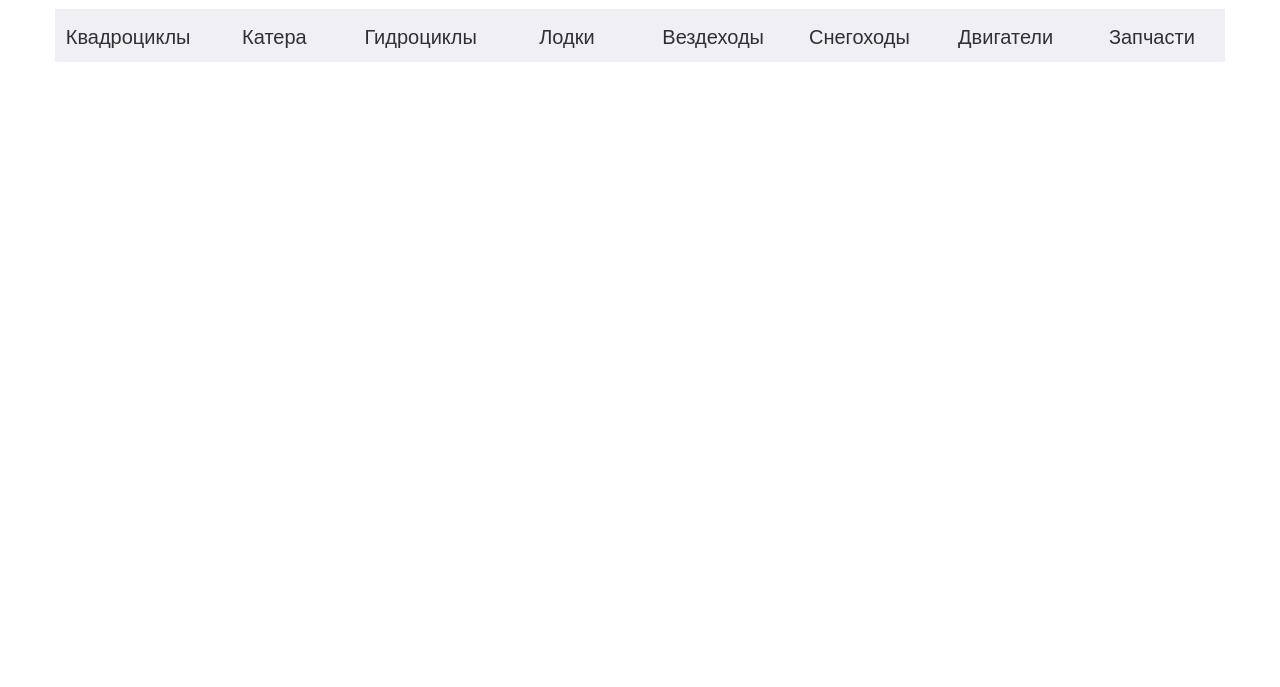
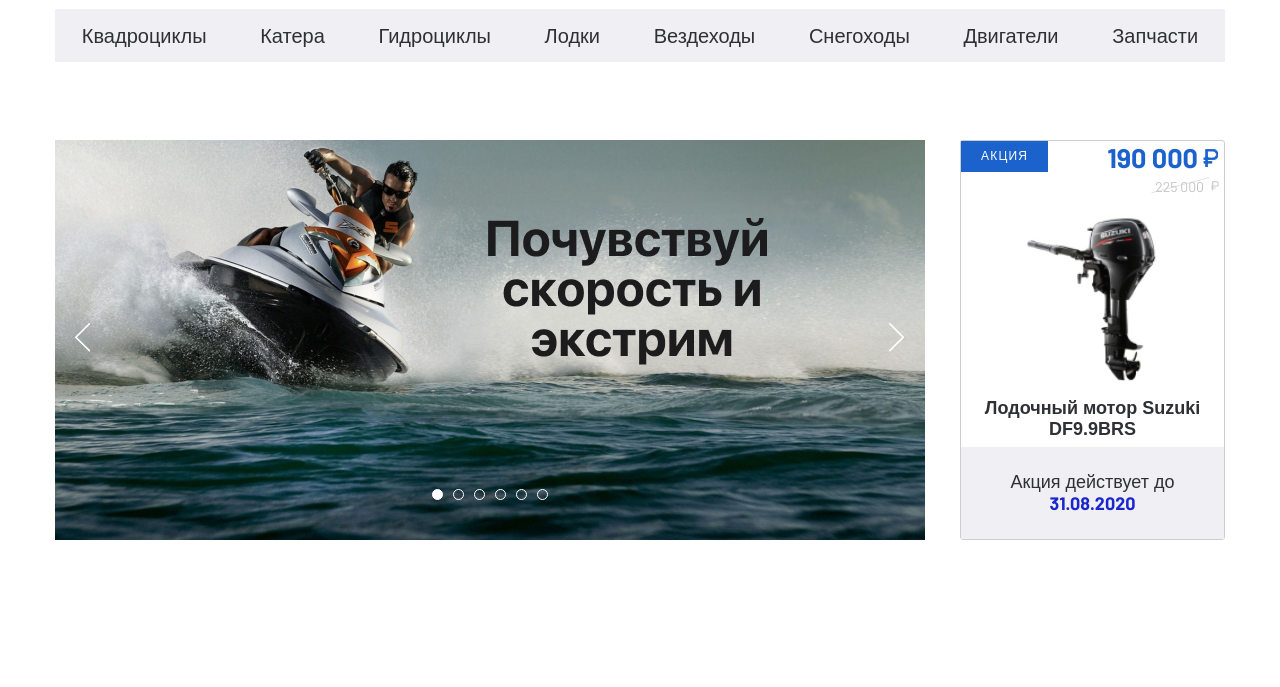
Before and after one commit to NataDav-create/Internet-shop, a plain HTML site: page index.html in a window 1280 px wide. Shown: the part 113-800 px from the top of the page. Drawn offline with nearby package versions, Linux system fonts and the light colour scheme.

Commit message:
modify index.html, add ma and script for slick slider in main.js

```diff
--- a/css/style.css
+++ b/css/style.css
@@ -26,6 +26,10 @@
 h4,
 h5,
 h6 {
+  margin: 0;
+}
+
+p {
   margin: 0;
 }
 
@@ -126,18 +130,11 @@
   min-height: 53px;
 }
 
-.menu-categories__item {
-  position: relative;
-}
-
 .menu-categories__link {
   transition: all 0.3s;
   font-weight: 400;
   padding: 15px 0 14px;
-  position: absolute;
-  top: 50%;
-  left: 50%;
-  transform: translate(-50%, -50%);
+  position: relative;
 }
 
 .menu-categories__link:before {
@@ -161,3 +158,179 @@
   right: auto;
   left: 0;
 }
+
+.banner-section__inner {
+  display: flex;
+  justify-content: space-between;
+}
+
+.banner-section__slider {
+  max-width: 870px;
+}
+
+.banner-section__slider-btn {
+  position: absolute;
+  top: 50%;
+  transform: translateY(-50%);
+  background-color: transparent;
+  border: none;
+  margin: 0;
+  padding: 0;
+  z-index: 5;
+  cursor: pointer;
+  outline: none;
+}
+
+.banner-section__slider-btnprev {
+  left: 20px;
+}
+
+.banner-section__slider-btnnext {
+  right: 20px;
+}
+
+.slick-dots {
+  position: absolute;
+  bottom: 40px;
+  left: 0;
+  right: 0;
+  text-align: center;
+}
+
+.slick-dots li {
+  display: inline-block;
+  padding: 0 5px;
+}
+
+.slick-dots button {
+  padding: 0;
+  font-size: 0;
+  margin: 0;
+  width: 11px;
+  height: 11px;
+  border: 1px solid #fff;
+  border-radius: 50%;
+  background-color: transparent;
+}
+
+.slick-active button {
+  background-color: #fff;
+}
+
+.banner-section__slider-item {}
+
+.banner-section__item {}
+
+.sale-item {
+  display: flex;
+  flex-direction: column;
+  justify-content: space-between;
+  max-width: 265px;
+  text-align: center;
+  border: 1px solid #cdcdcd;
+  border-radius: 3px;
+}
+
+.sale-item__top {
+  display: flex;
+  justify-content: space-between;
+  align-items: flex-start;
+}
+
+.sale-item__info {
+  color: #fff;
+  text-transform: uppercase;
+  background-color: #1c62cd;
+  padding: 8px 20px;
+  font-size: 12px;
+  line-height: 15px;
+  letter-spacing: 0.1em;
+}
+
+.sale-item__price {
+  text-align: right;
+}
+
+.price {
+  font-family: 'Barlow',
+    sans-serif;
+  position: relative;
+}
+
+.sale-item__price-new {
+  font-weight: 700;
+  color: #1c62cd;
+  font-size: 27px;
+  line-height: 32px;
+  margin-right: 6px;
+  padding-right: 20px;
+}
+
+.sale-item__price-new:after {
+  content: '';
+  position: absolute;
+  background-image: url('../images/icons-price.svg');
+  right: 0;
+  top: 8px;
+  width: 15px;
+  height: 18px;
+}
+
+.sale-item__price__old {
+  display: inline-block;
+  font-weight: 400;
+  font-size: 14px;
+  line-height: 17px;
+  color: #c4c4c4;
+  margin-right: 15px;
+  padding: 2px 5px;
+  background-image: url('../images/old-line.svg');
+  background-repeat: no-repeat;
+}
+
+.sale-item__price__old:after {
+  position: absolute;
+  content: '';
+  width: 8px;
+  height: 10px;
+  background-image: url('../images/icons-price-old.svg');
+  right: -10px;
+  top: 5px;
+}
+
+.sale-item__footer {
+  background-color: #f0f0f4;
+  padding: 25px 20px;
+  font-size: 18px;
+  line-height: 21px;
+}
+
+.sale-item__footer span {
+  color: #1c26cd;
+  display: block;
+  font-family: 'Barlow',
+    sans-serif;
+  font-weight: 700;
+}
+
+.banner-section__slider-img {
+  min-height: 400px;
+  -o-object-fit: cover;
+  object-fit: cover;
+}
+
+.sale-item__img {
+  -o-object-fit: contain;
+  object-fit: contain;
+  height: 200px;
+}
+
+
+.sale-item__title {
+  font-size: 18px;
+  line-height: 21px;
+  font-weight: 700;
+  font-family: 'SFProDisplay-Bold',
+    sans-serif;
+  margin-bottom: 7px;
+}
--- a/index.html
+++ b/index.html
@@ -9,6 +9,8 @@
   <link rel="stylesheet" href="css/normalize.css">
   <link rel="stylesheet" href="css/slick.css">
   <link rel="stylesheet" href="css/fonts.css">
+  <link rel="preconnect" href="https://fonts.gstatic.com">
+  <link href="https://fonts.googleapis.com/css2?family=Barlow:wght@400;700&display=swap" rel="stylesheet">
   <link rel="stylesheet" href="css/style.css">
 </head>
 
@@ -98,6 +100,48 @@
     </div>
   </header>
 
+  <section class="banner-section">
+    <div class="container">
+      <div class="banner-section__inner">
+        <div class="banner-section__slider">
+          <a class="banner-section__slider-item" href="#">
+            <img class="banner-section__slider-img" src="images/banner-slider.jpg" alt="slider">
+          </a>
+          <a class="banner-section__slider-item" href="#">
+            <img class="banner-section__slider-img" src="images/banner-slider.jpg" alt="slider">
+          </a>
+          <a class="banner-section__slider-item" href="#">
+            <img class="banner-section__slider-img" src="images/banner-slider.jpg" alt="slider">
+          </a>
+          <a class="banner-section__slider-item" href="#">
+            <img class="banner-section__slider-img" src="images/banner-slider.jpg" alt="slider">
+          </a>
+          <a class="banner-section__slider-item" href="#">
+            <img class="banner-section__slider-img" src="images/banner-slider.jpg" alt="slider">
+          </a>
+          <a class="banner-section__slider-item" href="#">
+            <img class="banner-section__slider-img" src="images/banner-slider.jpg" alt="slider">
+          </a>
+        </div>
+        <a class="banner-section__item sale-item" href="#">
+          <div class="sale-item__top">
+            <div class="sale-item__info">акция</div>
+            <div class="sale-item__price">
+              <div class="price sale-item__price-new">190 000</div>
+              <div class="price sale-item__price__old">225 000</div>
+            </div>
+          </div>
+          <img class="sale-item__img" src="images/content/sale-1.png" alt="product">
+          <h5 class="sale-item__title">Лодочный мотор Suzuki DF9.9BRS</h5>
+          <p class="sale-item__footer">Акция действует до
+            <span>31.08.2020</span>
+          </p>
+        </a>
+      </div>
+    </div>
+  </section>
+
+
 
   <script src="https://ajax.googleapis.com/ajax/libs/jquery/3.4.1/jquery.min.js"></script>
   <script src="js/slick.min.js"></script>
--- a/js/main.js
+++ b/js/main.js
@@ -1,3 +1,7 @@
-$(function(){
-
+$(function () {
+  $('.banner-section__slider').slick({
+    dots: true,
+    prevArrow: '<button class="banner-section__slider-btn banner-section__slider-btnprev"><img src="images/arrow-left.svg" alt="arrow-left"></button>',
+    nextArrow: '<button class="banner-section__slider-btn banner-section__slider-btnnext"><img src="images/arrow-right.svg" alt="arrow-right"></button>',
+  });
 });
```
